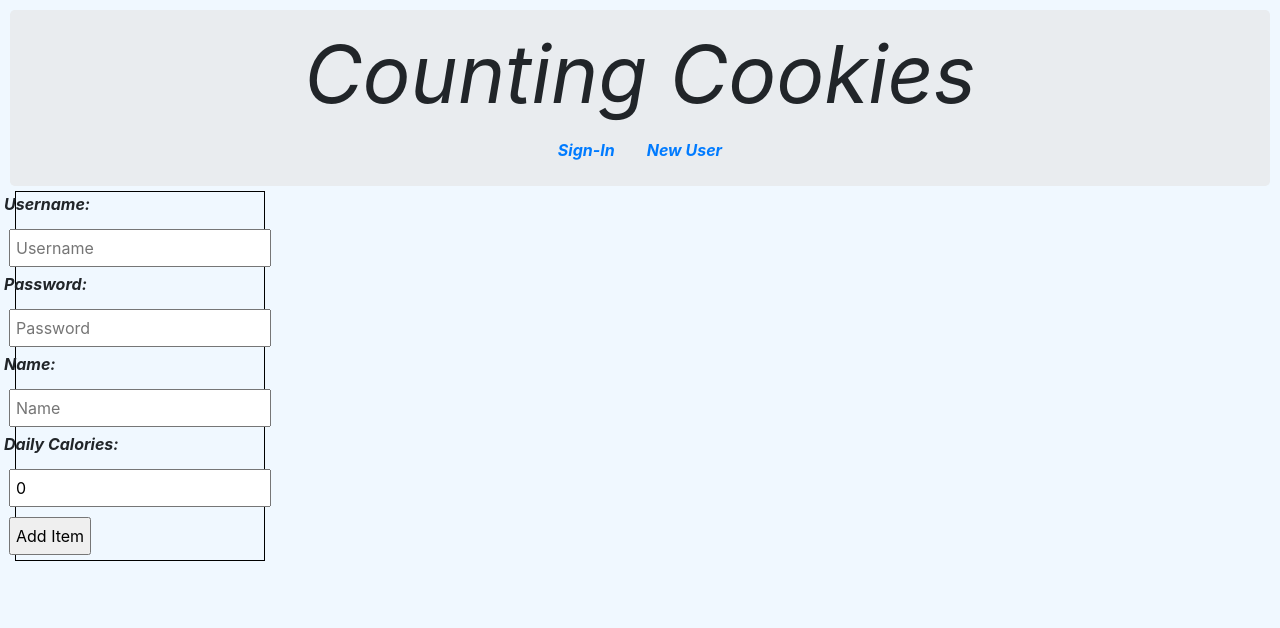
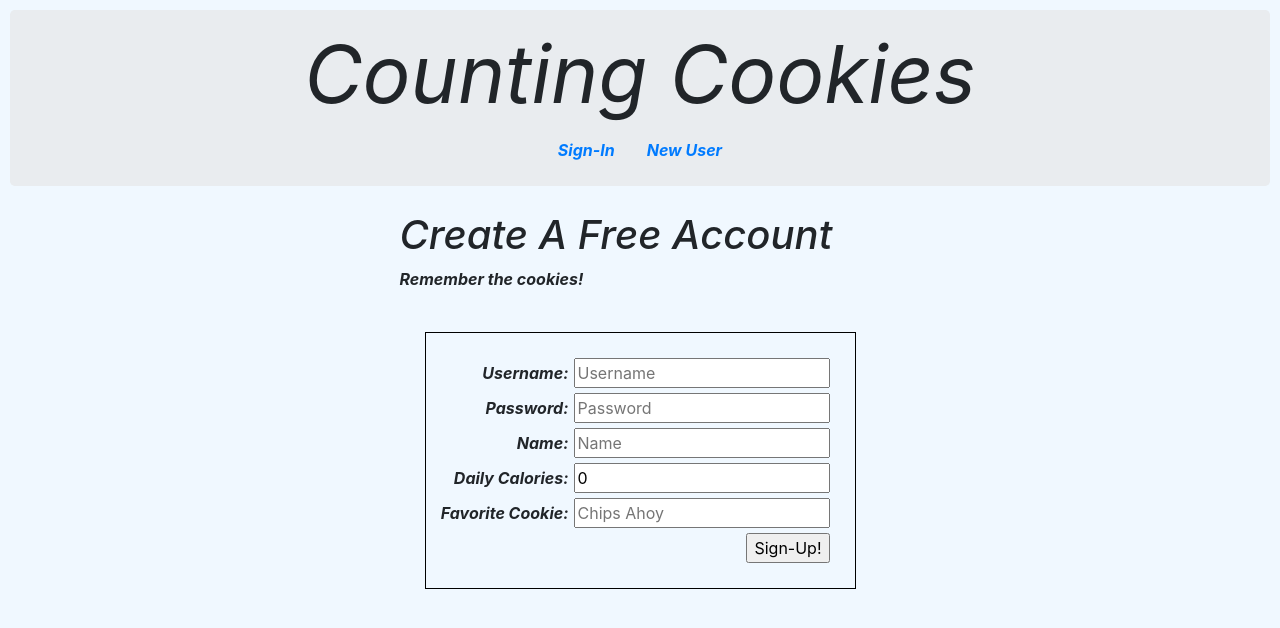
Before and after one commit to indiejesus2/Counting-Cookies, a React (Create React App) app in the folder counting_frontend/: page /users/new in a window 1280 px wide. Shown: the top 628 px of the page. Built offline with nearby package versions, Linux system fonts and the light colour scheme.

Commit message:
WIP: Add some CSS to input forms, and added some headings to Sign-In page and Sign-Up page."

```diff
--- a/counting_frontend/src/App.js
+++ b/counting_frontend/src/App.js
@@ -14,6 +14,7 @@ function App() {
   // }
   // debugger
   return (
+
       <LoginContainer setSession={setSession}/>
     )
 }
--- a/counting_frontend/src/components/Login/SignIn.js
+++ b/counting_frontend/src/components/Login/SignIn.js
@@ -54,16 +54,23 @@ export default class SignIn extends Component {
 
     render() {
         return (
-            <div>
+            <div class="signin">
+                <h1>Sign-In</h1>
+                <p>How many cookies can we eat today?</p>
+            <div class="input">
                 <form onSubmit={this.handleSubmit}>
                     <label>Username: </label>
                     <input type="text" name="username" id="username" onChange={this.handleChange}/>
+                    <br />
                         {/* this.handleChange}/> */}
                     <label>Password: </label>
                     <input type="password" name="password" id="password" onChange={this.handleChange}/>
                         {/* this.handleChange}/> */}
-                    <input type="submit" value="Login"/>
+                        <div class="submit">
+                            <input type="submit" value="Log-In"/>
+                        </div>
                 </form>
+            </div>
             </div>
         )
     }
--- a/counting_frontend/src/components/Users/UserInput.js
+++ b/counting_frontend/src/components/Users/UserInput.js
@@ -7,7 +7,8 @@ class UserInput extends Component {
         username: '',
         password: '',
         name: '',
-        target: 0
+        target: 0,
+        cookie: '',
     }
 
     handleChange = (event) => {
@@ -31,18 +32,31 @@ class UserInput extends Component {
 
     render() {
         return (
-            <div class="item-input">
-                <form onSubmit={this.handleSubmit}>
+            <div class="signup">
+                <h1>Create A Free Account</h1>
+                <p>Remember the cookies!</p>
+                <div class="input">
+                    <form class="signup-form" onSubmit={this.handleSubmit}>
                         <label>Username:</label>
                         <input type="text" placeholder="Username" value={this.state.username} name="username" onChange={this.handleChange}/>
+                        <br />
                         <label>Password:</label>
                         <input type="password" placeholder="Password" value={this.state.password} name="password" onChange={this.handleChange}/>
+                        <br />
                         <label>Name:</label>
                         <input type="text" placeholder="Name" value={this.state.name} name="name" onChange={this.handleChange}/>
+                        <br />
                         <label>Daily Calories:</label>
                         <input type="number" value={this.state.target} name="target" onChange={this.handleChange}/>
-                    <input type="submit" value="Add Item"/>
+                        <br />
+                        <label>Favorite Cookie:</label>
+                        <input type="text" value={this.state.cookie} name="cookie" placeholder="Chips Ahoy" onChange={this.handleChange}/>
+                        <br />
+                        <div class="submit">
+                            <input type="submit" value="Sign-Up!"/>
+                        </div>
                     </form>
+                </div>
             </div>
         )
     }
--- a/counting_frontend/src/index.css
+++ b/counting_frontend/src/index.css
@@ -15,10 +15,8 @@ label {
   margin-right: 5px;
   font-weight: bold;
   font-style: oblique;
-}
-
-input {
-  margin: 5px;
+  width: 138px;
+  text-align: right;
 }
 
 .jumbotron {
@@ -61,16 +59,34 @@ img {
   justify-content: space-evenly;
 }
 
-.item-input {
-  margin: 5px;
+.input {
   border: 1px black solid;
-  display: flex;
+  display: grid;
   justify-content: center;
-  width: 250px;
+  padding: 25px;
+  margin: 25px;
+  padding-left: 5px;
 }
 
-input {
-  padding: 5px;
+.signup{
+  margin-top: 25px;
+  display: grid;
+  justify-content: center;
+}
+
+.signin{
+  margin-top: 25px;
+  display: grid;
+  justify-content: center;
+}
+
+.signin label{
+  width: 100px;
+}
+
+.submit {
+  display: flex;
+  justify-content: right;
 }
 
 /* .jumbotron .header {
--- a/counting_frontend/src/reducers/loginReducer.js
+++ b/counting_frontend/src/reducers/loginReducer.js
@@ -3,11 +3,13 @@ export default function loginReducer(state = {user: [], loggedIn: false, loading
         case 'FETCH_USER':
             return {loading: true}
         case 'LOGIN_USER':
+            localStorage.setItem('user', action.payload.data)
             return {user: action.payload.data,
                 loggedIn: true,
                 loading: false
             }
         case 'LOGOUT_USER':
+            localStorage.clear();
             return {user: [],
                 loggedIn: false
             }
```
Also changed, not shown: 1 other file (tests, documents, lock files or other folders). Lines whose indentation alone changed are shown as unchanged.
